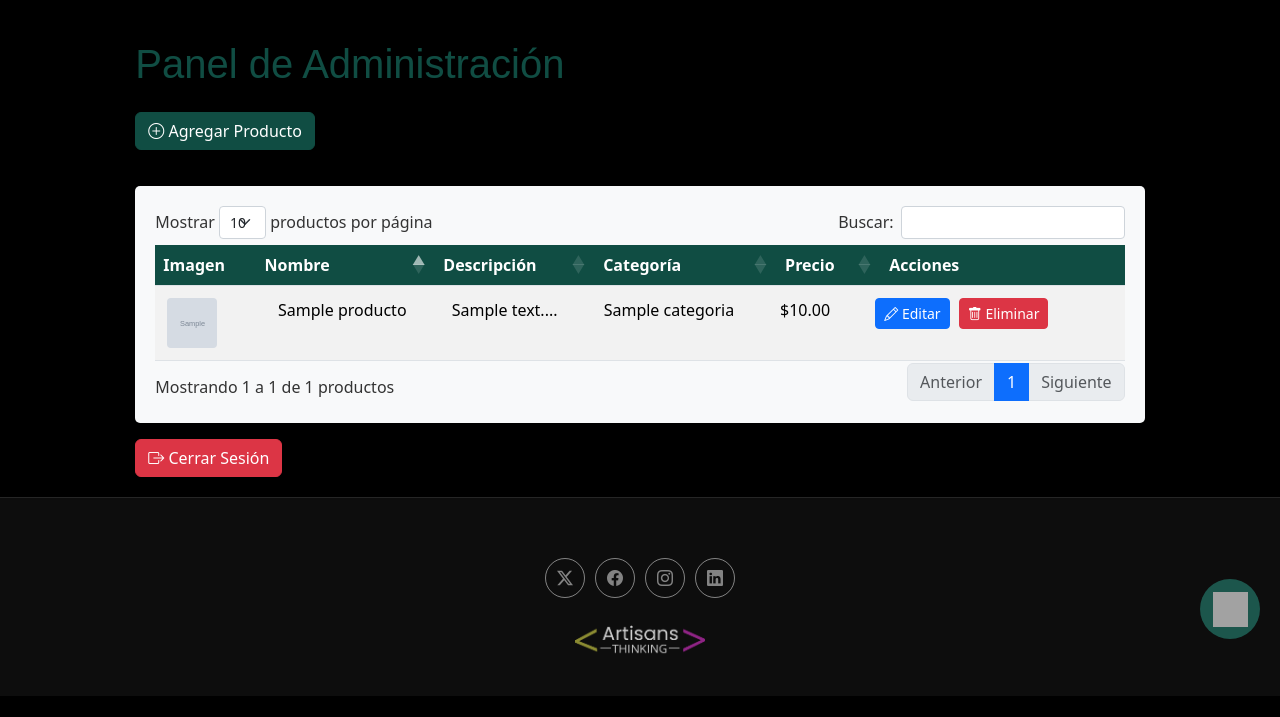
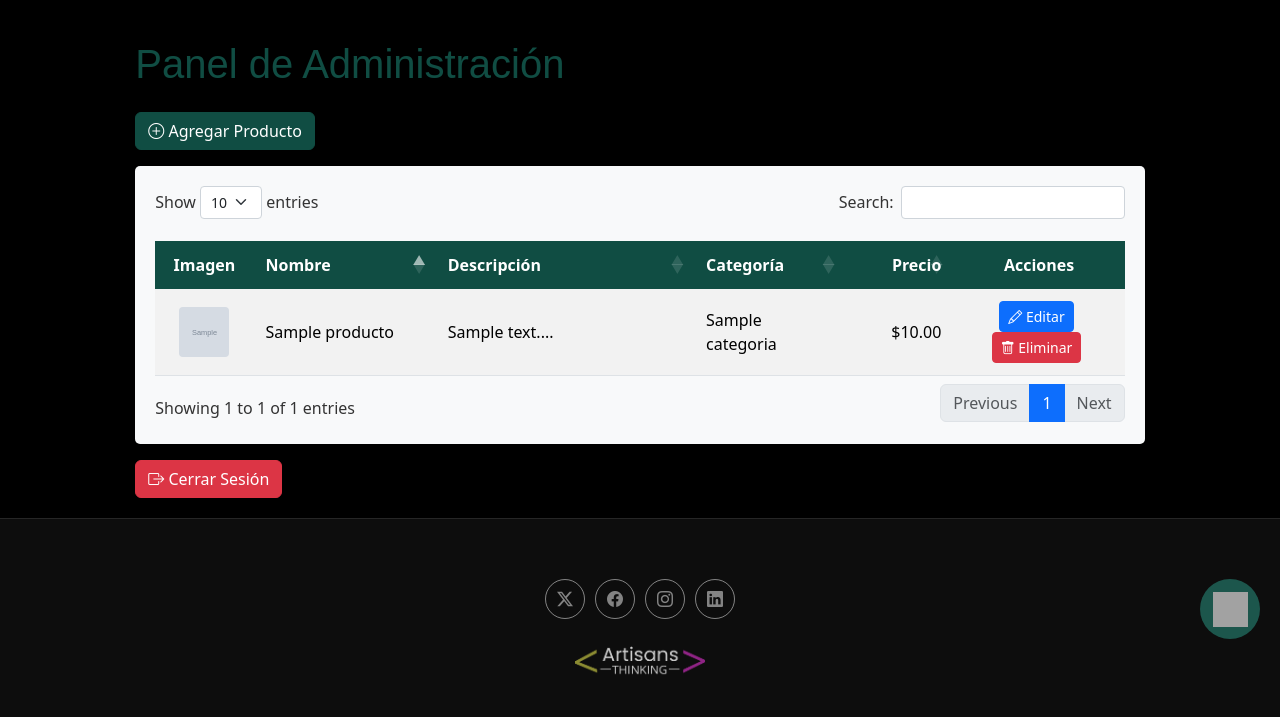
Before and after one commit to CristobalHenriquez/CloverTecno, a PHP site: page /admin.php in a window 1280 px wide. Shown: the part 141-858 px from the top of the page. Before the commit the page ends 837 px from the top, so only its background shows below. Run offline with PHP 8.4, Linux system fonts and the light colour scheme; tables that the repository leaves empty or names only in its code hold one stand-in row (values such as "Sample post"); grey boxes marked "Sample" are stand-in pictures; lists and menus that the app fills with data are empty; some libraries are stand-ins or nearby versions; grey boxes are pictures that could not be loaded.

Commit message:
editar producto

```diff
--- a/admin.php
+++ b/admin.php
@@ -18,12 +18,24 @@ include_once 'includes/inc.head.php';
     .dataTables_wrapper {
         margin-top: 20px;
     }
+    table.dataTable {
+        border-collapse: separate;
+        border-spacing: 0;
+        width: 100% !important;
+    }
     table.dataTable thead th {
-        background-color: #104D43;
-        color: white;
+        background-color: #104D43 !important;
+        color: white !important;
+        border: none;
+        padding: 12px 10px;
+        font-weight: 600;
+    }
+    table.dataTable tbody td {
+        padding: 12px 10px;
+        vertical-align: middle;
     }
     table.dataTable tbody tr:nth-of-type(odd) {
-        background-color: #f1f3f5;
+        background-color: #f8f9fa;
     }
     table.dataTable tbody tr:hover {
         background-color: #e9ecef;
@@ -39,11 +51,14 @@ include_once 'includes/inc.head.php';
         background-color: #0d3c34;
         border-color: #0d3c34;
     }
-    #productTable {
-        width: 100% !important;
+    #productTable_wrapper {
+        margin: 0 auto;
     }
-    #productTable_wrapper {
-        overflow-x: auto;
+    .dataTables_filter {
+        margin-bottom: 1rem;
+    }
+    .dataTables_length {
+        margin-bottom: 1rem;
     }
 </style>
 
@@ -66,8 +81,11 @@ include_once 'includes/inc.head.php';
     </div>
 </main>
 
-<?php include_once 'templates/agregar_producto_modal.php'; ?>
-<?php include_once 'includes/inc.footer.php'; ?>
+<?php
+include_once 'templates/agregar_producto_modal.php';
+include_once 'templates/editar_producto_modal.php';
+include_once 'includes/inc.footer.php';
+?>
 
 <!-- DataTables CSS -->
 <link rel="stylesheet" type="text/css" href="https://cdn.datatables.net/1.11.5/css/dataTables.bootstrap5.min.css">
@@ -88,27 +106,25 @@ include_once 'includes/inc.head.php';
 
 <script>
 $(document).ready(function() {
+    // Inicializar DataTable
     $('#productTable').DataTable({
         "responsive": true,
-        "scrollX": true,
+        "autoWidth": false,
         "language": {
-            "url": "//cdn.datatables.net/plug-ins/1.11.5/i18n/es-ES.json",
-            "lengthMenu": "Mostrar _MENU_ productos por página",
-            "info": "Mostrando _START_ a _END_ de _TOTAL_ productos",
-            "infoEmpty": "Mostrando 0 a 0 de 0 productos",
-            "infoFiltered": "(filtrado de _MAX_ productos totales)",
-            "search": "Buscar:",
-            "paginate": {
-                "first": "Primero",
-                "last": "Último",
-                "next": "Siguiente",
-                "previous": "Anterior"
-            }
+            "url": "//cdn.datatables.net/plug-ins/1.11.5/i18n/es-ES.json"
         },
+        "order": [[1, 'asc']],
+        "pageLength": 10,
+        "lengthMenu": [[10, 25, 50, -1], [10, 25, 50, "Todos"]],
         "columnDefs": [
-            { "orderable": false, "targets": [0, 5] }
-        ],
-        "order": [[1, 'asc']]
+            { "orderable": false, "targets": [0, 5] },
+            { "width": "80px", "targets": 0 },
+            { "width": "200px", "targets": 1 },
+            { "width": "300px", "targets": 2 },
+            { "width": "150px", "targets": 3 },
+            { "width": "100px", "targets": 4 },
+            { "width": "180px", "targets": 5 }
+        ]
     });
 
     // Manejar el envío del formulario de agregar producto
@@ -146,6 +162,89 @@ $(document).ready(function() {
             processData: false
         });
     });
+
+    // Manejar clic en botón editar
+    $('.editar-producto').on('click', function() {
+        var id_producto = $(this).data('id');
+
+        // Obtener datos del producto
+        $.get('controllers/obtener_producto.php', { id: id_producto }, function(response) {
+            var data = JSON.parse(response);
+            if (data.success) {
+                var producto = data.producto;
+
+                // Llenar el formulario
+                $('#edit_id_producto').val(producto.id_producto);
+                $('#edit_nombre').val(producto.nombre_producto);
+                $('#edit_descripcion').val(producto.descripcion_producto);
+                $('#edit_categoria').val(producto.id_categoria);
+                $('#edit_precio').val(producto.valor_producto);
+
+                // Mostrar imágenes actuales
+                var imagenes = producto.imagenes ? producto.imagenes.split(',') : [];
+                var imagenesHtml = '';
+                imagenes.forEach(function(imagen, index) {
+                    imagenesHtml += `
+                        <div class="position-relative">
+                            <img src="${imagen}" alt="Imagen ${index + 1}" style="width: 100px; height: 100px; object-fit: cover;">
+                            <div class="form-check position-absolute top-0 start-0">
+                                <input class="form-check-input" type="checkbox" name="eliminar_imagen[]" value="${imagen}" id="eliminar_${index}">
+                                <label class="form-check-label" for="eliminar_${index}">
+                                    Eliminar
+                                </label>
+                            </div>
+                        </div>
+                    `;
+                });
+                $('#imagenes_actuales').html(imagenesHtml);
+
+                // Mostrar el modal
+                $('#editarProductoModal').modal('show');
+            } else {
+                Swal.fire({
+                    icon: 'error',
+                    title: 'Error',
+                    text: data.message
+                });
+            }
+        });
+    });
+
+    // Manejar el envío del formulario de editar producto
+    $('#editarProductoForm').on('submit', function(e) {
+        e.preventDefault();
+        var formData = new FormData(this);
+
+        $.ajax({
+            url: 'controllers/procesar_editar_producto.php',
+            type: 'POST',
+            data: formData,
+            success: function(response) {
+                var result = JSON.parse(response);
+                if (result.success) {
+                    Swal.fire({
+                        icon: 'success',
+                        title: '¡Éxito!',
+                        text: result.message,
+                        showConfirmButton: false,
+                        timer: 1500
+                    }).then(() => {
+                        location.reload();
+                    });
+                } else {
+                    Swal.fire({
+                        icon: 'error',
+                        title: 'Error',
+                        text: result.message
+                    });
+                }
+                $('#editarProductoModal').modal('hide');
+            },
+            cache: false,
+            contentType: false,
+            processData: false
+        });
+    });
 });
 </script>
 
--- a/includes/admin-table.php
+++ b/includes/admin-table.php
@@ -19,12 +19,12 @@ if (!$result) {
     <table id="productTable" class="table table-striped table-hover">
         <thead>
             <tr>
-                <th>Imagen</th>
+                <th class="text-center">Imagen</th>
                 <th>Nombre</th>
                 <th>Descripción</th>
                 <th>Categoría</th>
-                <th>Precio</th>
-                <th>Acciones</th>
+                <th class="text-end">Precio</th>
+                <th class="text-center">Acciones</th>
             </tr>
         </thead>
         <tbody>
@@ -33,7 +33,7 @@ if (!$result) {
                 while ($row = $result->fetch_assoc()):
             ?>
                 <tr>
-                    <td>
+                    <td class="text-center">
                         <img src="<?php echo htmlspecialchars($row['imagen_path']); ?>"
                              alt="<?php echo htmlspecialchars($row['nombre_producto']); ?>"
                              style="width: 50px; height: 50px; object-fit: cover; border-radius: 4px;">
@@ -41,17 +41,18 @@ if (!$result) {
                     <td><?php echo htmlspecialchars($row['nombre_producto']); ?></td>
                     <td><?php echo htmlspecialchars(substr($row['descripcion_producto'], 0, 100)) . '...'; ?></td>
                     <td><?php echo htmlspecialchars($row['nombre_categoria']); ?></td>
-                    <td>$<?php echo number_format($row['valor_producto'], 2); ?></td>
-                    <td>
-                        <a href="editar_producto.php?id=<?php echo $row['id_producto']; ?>"
-                           class="btn btn-sm btn-primary">
+                    <td class="text-end">$<?php echo number_format($row['valor_producto'], 2); ?></td>
+                    <td class="text-center">
+                        <button type="button"
+                                class="btn btn-sm btn-primary editar-producto"
+                                data-id="<?php echo $row['id_producto']; ?>">
                             <i class="bi bi-pencil"></i> Editar
-                        </a>
-                        <a href="eliminar_producto.php?id=<?php echo $row['id_producto']; ?>"
-                           class="btn btn-sm btn-danger"
-                           onclick="return confirm('¿Está seguro de que desea eliminar este producto?');">
+                        </button>
+                        <button type="button"
+                                class="btn btn-sm btn-danger eliminar-producto"
+                                data-id="<?php echo $row['id_producto']; ?>">
                             <i class="bi bi-trash"></i> Eliminar
-                        </a>
+                        </button>
                     </td>
                 </tr>
             <?php
--- /dev/null
+++ b/templates/editar_producto_modal.php
@@ -0,0 +1,49 @@
+<!-- Modal para editar producto -->
+<div class="modal fade" id="editarProductoModal" tabindex="-1" aria-labelledby="editarProductoModalLabel" aria-hidden="true">
+    <div class="modal-dialog">
+        <div class="modal-content">
+            <div class="modal-header">
+                <h5 class="modal-title" id="editarProductoModalLabel">Editar Producto</h5>
+                <button type="button" class="btn-close" data-bs-dismiss="modal" aria-label="Close"></button>
+            </div>
+            <div class="modal-body">
+                <form id="editarProductoForm" enctype="multipart/form-data">
+                    <input type="hidden" name="id_producto" id="edit_id_producto">
+                    <div class="mb-3">
+                        <label for="edit_nombre" class="form-label">Nombre*</label>
+                        <input type="text" class="form-control" id="edit_nombre" name="nombre" required>
+                    </div>
+                    <div class="mb-3">
+                        <label for="edit_descripcion" class="form-label">Descripción</label>
+                        <textarea class="form-control" id="edit_descripcion" name="descripcion"></textarea>
+                    </div>
+                    <div class="mb-3">
+                        <label for="edit_categoria" class="form-label">Categoría*</label>
+                        <select class="form-select" id="edit_categoria" name="categoria" required>
+                            <?php
+                            $sql_categorias = "SELECT id_categoria, nombre_categoria FROM categorias";
+                            $result_categorias = $db->query($sql_categorias);
+                            while ($categoria = $result_categorias->fetch_assoc()) {
+                                echo "<option value='" . $categoria['id_categoria'] . "'>" . htmlspecialchars($categoria['nombre_categoria']) . "</option>";
+                            }
+                            ?>
+                        </select>
+                    </div>
+                    <div class="mb-3">
+                        <label for="edit_precio" class="form-label">Precio*</label>
+                        <input type="number" class="form-control" id="edit_precio" name="precio" step="0.01" required>
+                    </div>
+                    <div class="mb-3">
+                        <label class="form-label">Imágenes actuales</label>
+                        <div id="imagenes_actuales" class="d-flex flex-wrap gap-2"></div>
+                    </div>
+                    <div class="mb-3">
+                        <label for="nuevas_imagenes" class="form-label">Agregar nuevas imágenes (máximo 3 en total)</label>
+                        <input type="file" class="form-control" id="nuevas_imagenes" name="nuevas_imagenes[]" multiple accept="image/*">
+                    </div>
+                    <button type="submit" class="btn btn-primary">Guardar Cambios</button>
+                </form>
+            </div>
+        </div>
+    </div>
+</div>
```
Also changed, not shown: controllers/obtener_producto.php (added, +28 -0 lines), controllers/procesar_editar_producto.php (added, +64 -0 lines).
